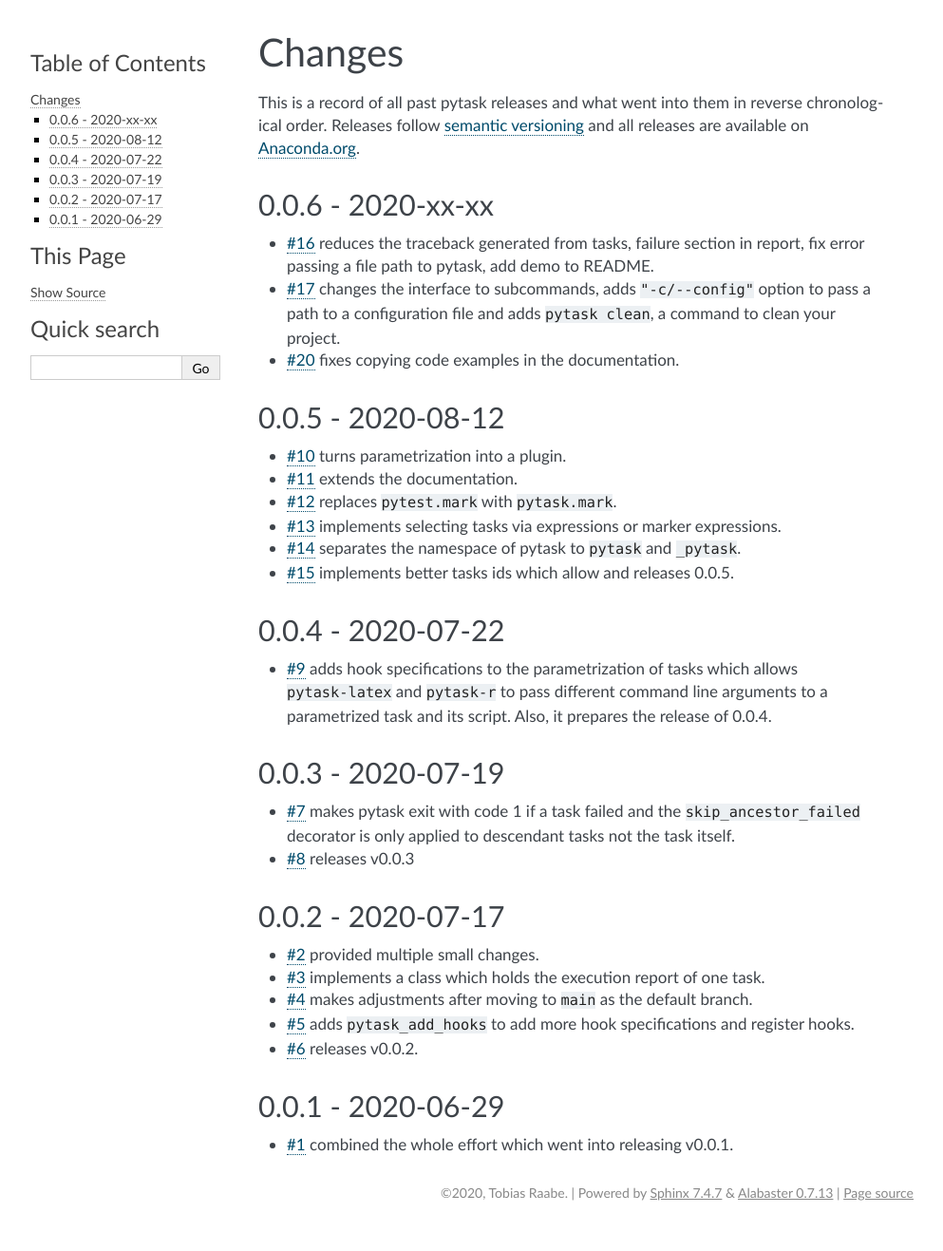
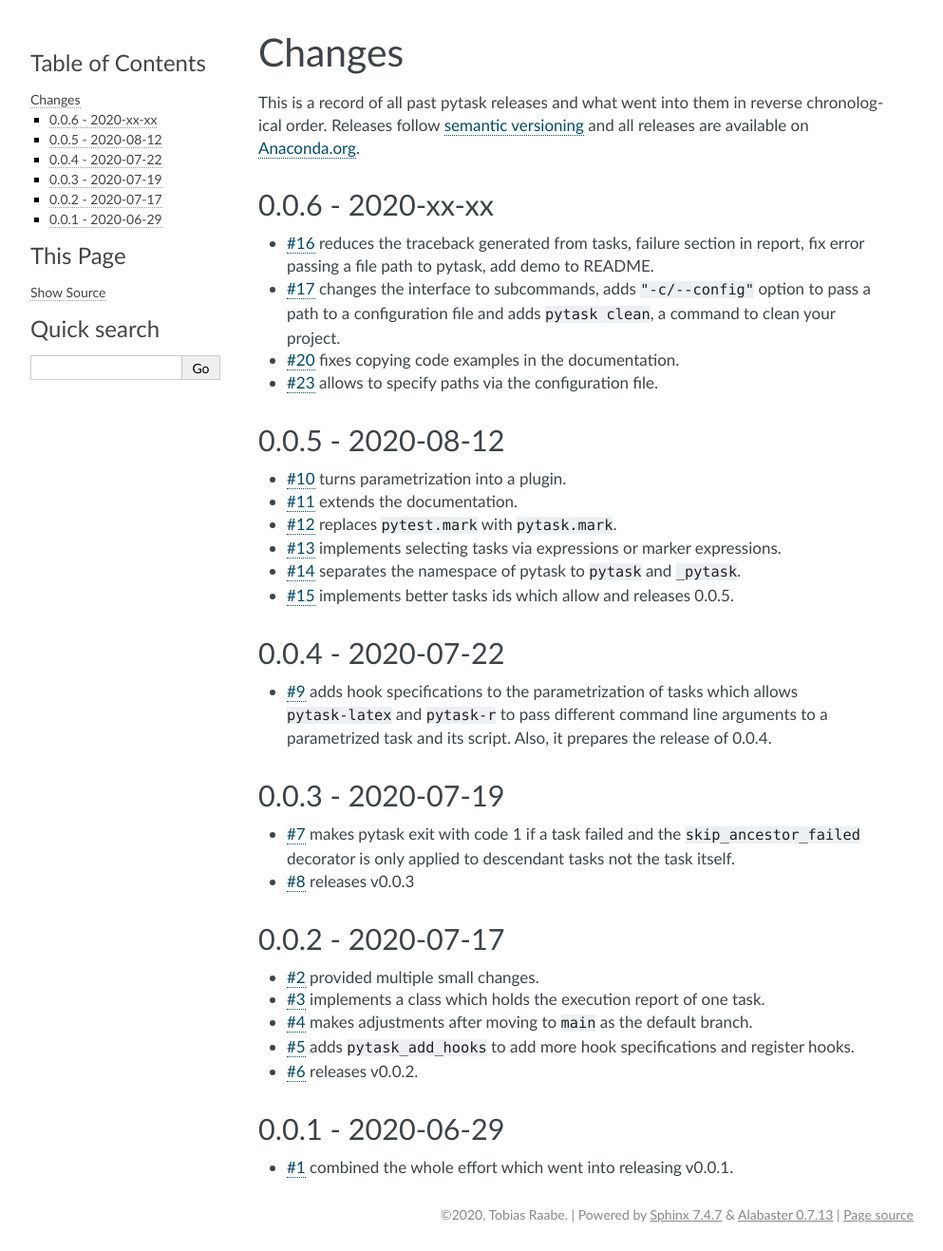
Before and after one commit to pytask-dev/pytask, a Sphinx documentation site: the page built from docs/changes.rst, in a window 1280 px wide. Shown: the whole page at 95% size, without its empty margins (148-1141 px from the left). Built offline with Sphinx 7.4.7, drawn with Linux system fonts in a browser that asks for light colours; pages that are not in the unit, such as notebooks, are missing from menus; before the commit the page ends 1294 px from its top, so only the background shows below that.

Commit message:
Add to changes.

```diff
--- a/docs/changes.rst
+++ b/docs/changes.rst
@@ -15,6 +15,7 @@ all releases are available on `Anaconda.org <https://anaconda.org/pytask/pytask>
   path to a configuration file and adds ``pytask clean``, a command to clean your
   project.
 - :gh:`20` fixes copying code examples in the documentation.
+- :gh:`23` allows to specify paths via the configuration file.
 
 
 0.0.5 - 2020-08-12
```
